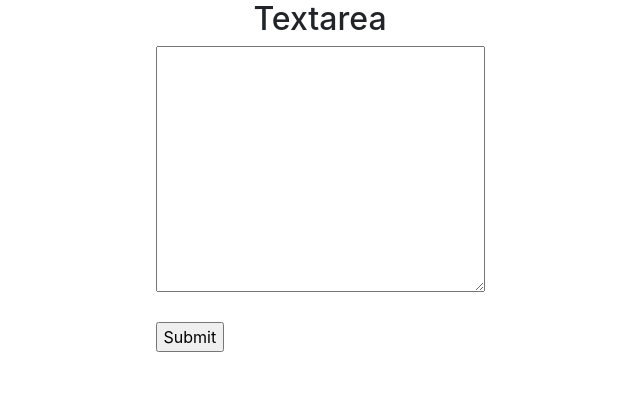
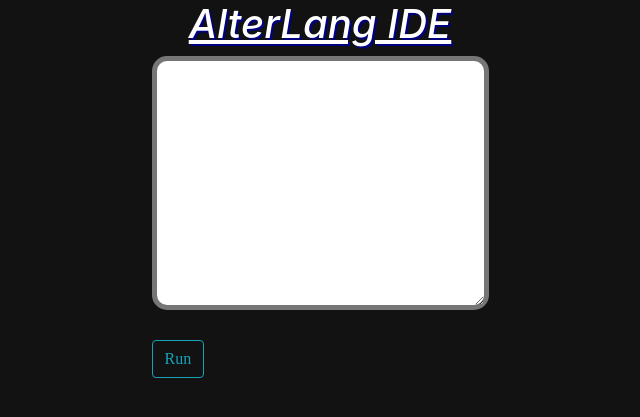
Before and after one commit to AlterLang/alter-sandbox, a Flask app: page / in a window 1280 px wide. Shown: the top 417 px of the page, without its empty margins (320-960 px from the left). Run offline with Flask 2, Linux system fonts and the light colour scheme; some libraries are stand-ins or nearby versions.

Commit message:
Sandbox Complete

```diff
--- /dev/null
+++ b/static/styles.css
@@ -0,0 +1,33 @@
+@media (prefers-color-scheme: light) {
+    body {
+      background-color: white;
+      color: black;
+    }
+  }
+body {
+    background-color: #121212;
+    color: #FFFFFF;
+}
+.d-flex justify-content-center {
+    background-color: #15202B;
+    color: #8899A6;
+    font-family: monospace;
+    /* Font could also be: Monaco */
+}
+.button {
+    border-radius: 15px;
+    border-width: 4px;
+    border-color: grey;
+    color: white;
+    font-family: 'Times New Roman';
+}
+h1 {
+  text-decoration: underline;
+  font-style: italic;
+  text-shadow: 2px 2px navy;
+}
+textarea {
+  border-radius: 15px;
+  border-width: 5px;
+  border-color:
+}
--- a/templates/index.html
+++ b/templates/index.html
@@ -6,22 +6,25 @@
     <meta name="viewport" content="width=device-width, initial-scale=1, shrink-to-fit=no">
     <link rel="stylesheet" href="https://maxcdn.bootstrapcdn.com/bootstrap/4.0.0/css/bootstrap.min.css"
         integrity="sha384-Gn5384xqQ1aoWXA+058RXPxPg6fy4IWvTNh0E263XmFcJlSAwiGgFAW/dAiS6JXm" crossorigin="anonymous">
-    <link href="styles.css" rel="stylesheet">
+    <link rel= "stylesheet" type= "text/css" href= "{{ url_for('static',filename='styles.css') }}">
+
 </head>
 
 <body>
     <div class="container">
 
         <div class="d-flex justify-content-center">
-            <h2>Textarea</h2>
+            <h1> AlterLang IDE</h1>
         </div>
         <div class="d-flex justify-content-center">
             <form action="./run" method="POST">
                 <textarea name="code" rows="10" cols="30"></textarea>
                 <br><br>
-                <input type="submit">
-            </form>
-        </div>
+                    <div class="button">
+                        <button type="button" class="btn btn-outline-info">Run</button>
+                </form>
+                </div>
+
         {% for i in out %}
         <div class="d-flex justify-content-center">
             <p>{{ i }}</p>
```
Also changed, not shown: templates/styles.css (deleted).
